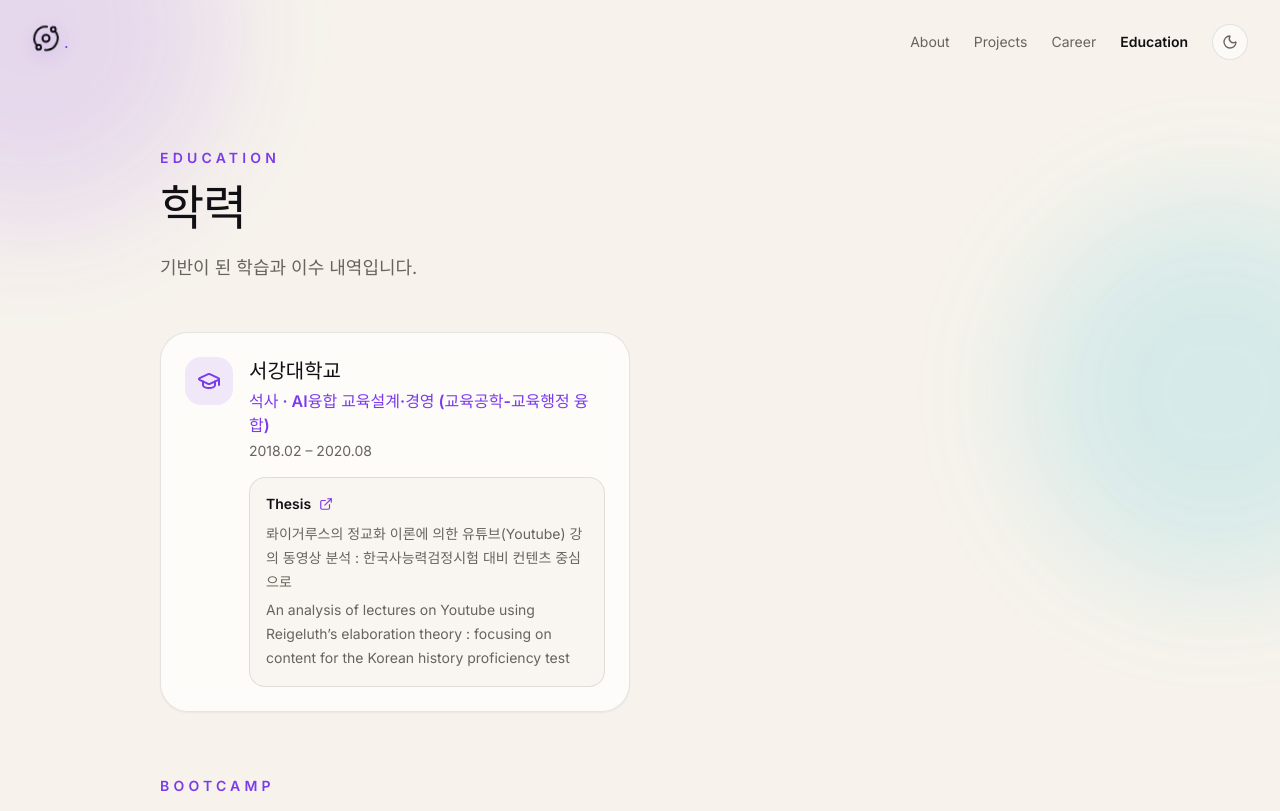
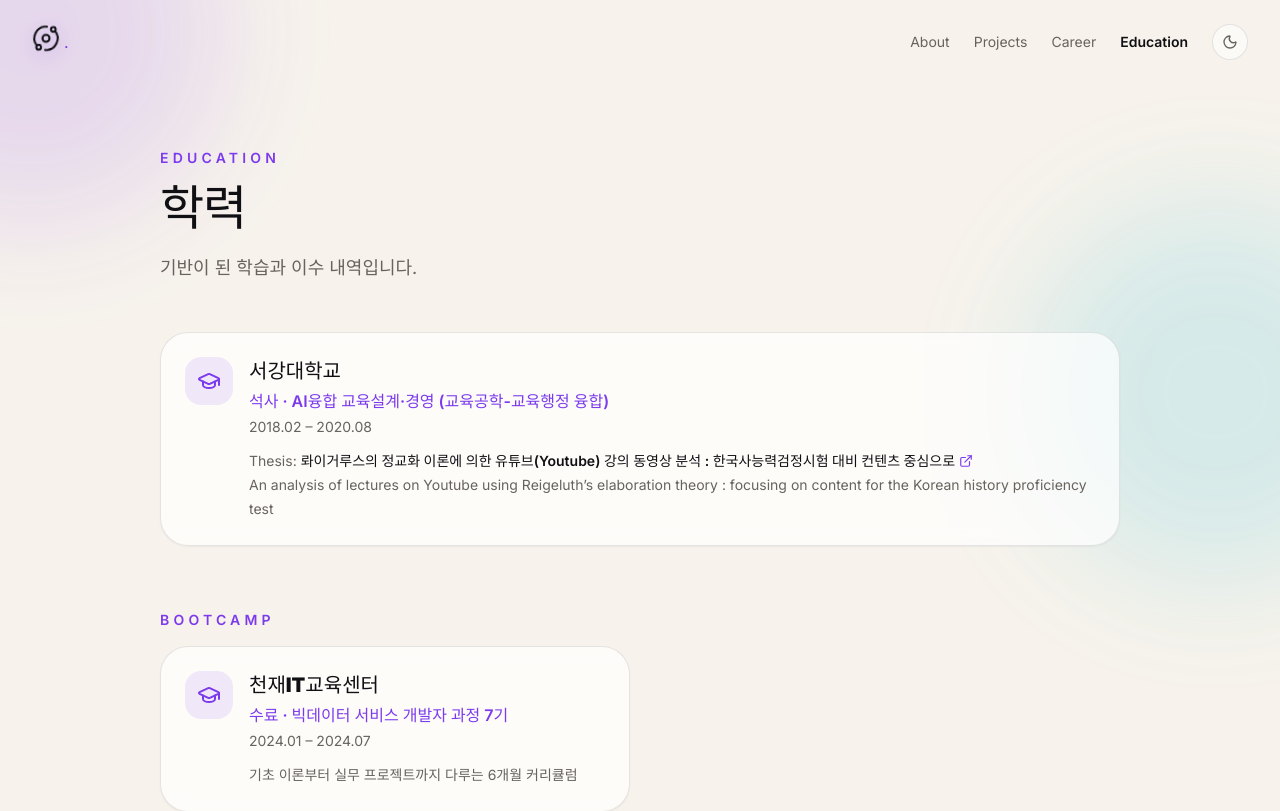
Before and after one commit to PlutoJoshua/PlutoJoshua.github.io, a React (Vite) app: page /education in a window 1280 px wide. Shown: the top 811 px of the page. Built offline with nearby package versions, Linux system fonts and the light colour scheme; a web font is replaced by a local one.

Commit message:
content: refine profile and education display

```diff
--- a/src/components/EducationCard.jsx
+++ b/src/components/EducationCard.jsx
@@ -18,18 +18,19 @@ export default function EducationCard({ item }) {
           </p>
           {note ? <p className="mt-3 text-sm leading-6 text-muted dark:text-muted-d">{note}</p> : null}
           {thesis ? (
+            <p className="mt-3 text-sm leading-6 text-muted dark:text-muted-d">
+              Thesis:{' '}
               <a
                 href={thesis.url}
                 target="_blank"
                 rel="noreferrer"
-              className="mt-4 block rounded-2xl border border-ink/10 bg-paper/70 p-4 text-sm transition hover:border-accent/40 dark:border-line-d dark:bg-ink-d/50"
+                className="inline-flex items-center gap-1 font-semibold text-ink hover:text-accent dark:text-paper"
               >
-              <span className="flex items-center gap-2 font-semibold text-ink dark:text-paper">
-                Thesis <ExternalLink className="h-3.5 w-3.5 text-accent" />
-              </span>
-              <span className="mt-2 block leading-6 text-muted dark:text-muted-d">{thesis.title}</span>
-              <span className="mt-1 block leading-6 text-muted dark:text-muted-d">{thesis.subtitle}</span>
+                {thesis.title}
+                <ExternalLink className="h-3.5 w-3.5 text-accent" />
               </a>
+              <span className="block text-muted dark:text-muted-d">{thesis.subtitle}</span>
+            </p>
           ) : null}
         </div>
       </div>
--- a/src/components/TimelineItem.jsx
+++ b/src/components/TimelineItem.jsx
@@ -21,7 +21,7 @@ function formatDuration(startValue, endValue) {
   const years = Math.floor(totalMonths / 12);
   const months = totalMonths % 12;
 
-  if (years && months) return `${years}y ${months}m`;
+  if (years && months) return `${years}Y ${months}M`;
   if (years) return `${years}Y`;
   return `${months}M`;
 }
--- a/src/data/profile.js
+++ b/src/data/profile.js
@@ -4,7 +4,7 @@ export const profile = {
   handle: 'PlutoJoshua',
   role: 'AI Engineer · Product Builder',
   badge: 'AI Engineer building agents and automation for finance operations',
-  headline: '반복되는 금융·운영 업무를 AI 제품으로 바꿉니다.',
+  headline: '업무의 맥락과 데이터를 연결하여 AI가 실제로 일하는 제품을 설계하고 구현합니다.',
   intro:
     '핀테크 스타트업에서 LangGraph, RAG, Text-to-SQL, 자동화 파이프라인을 설계하고 실제 서비스에 연결합니다. CS 응대, 금융 뉴스 발행, 회의록 작성, 환율 예측처럼 반복되거나 판단이 필요한 업무를 줄이는 AI 시스템을 만듭니다.',
   heroTags: ['LLM Agent', 'LangGraph', 'RAG', 'Text-to-SQL', 'FinTech AI', 'Workflow Automation'],
--- a/src/pages/Education.jsx
+++ b/src/pages/Education.jsx
@@ -9,7 +9,7 @@ export default function Education() {
     <section className="relative mx-auto max-w-5xl px-6 py-12 lg:px-8 lg:py-16">
       <PageHeader label="Education" title="학력" subtitle="기반이 된 학습과 이수 내역입니다." />
 
-      <div className="grid gap-5 md:grid-cols-2">
+      <div className="grid gap-5">
         {education.map((item) => (
           <EducationCard key={item.id} item={item} />
         ))}
```
Also changed, not shown: 4 other files (tests, documents, lock files or other folders). Lines whose indentation alone changed are shown as unchanged.
